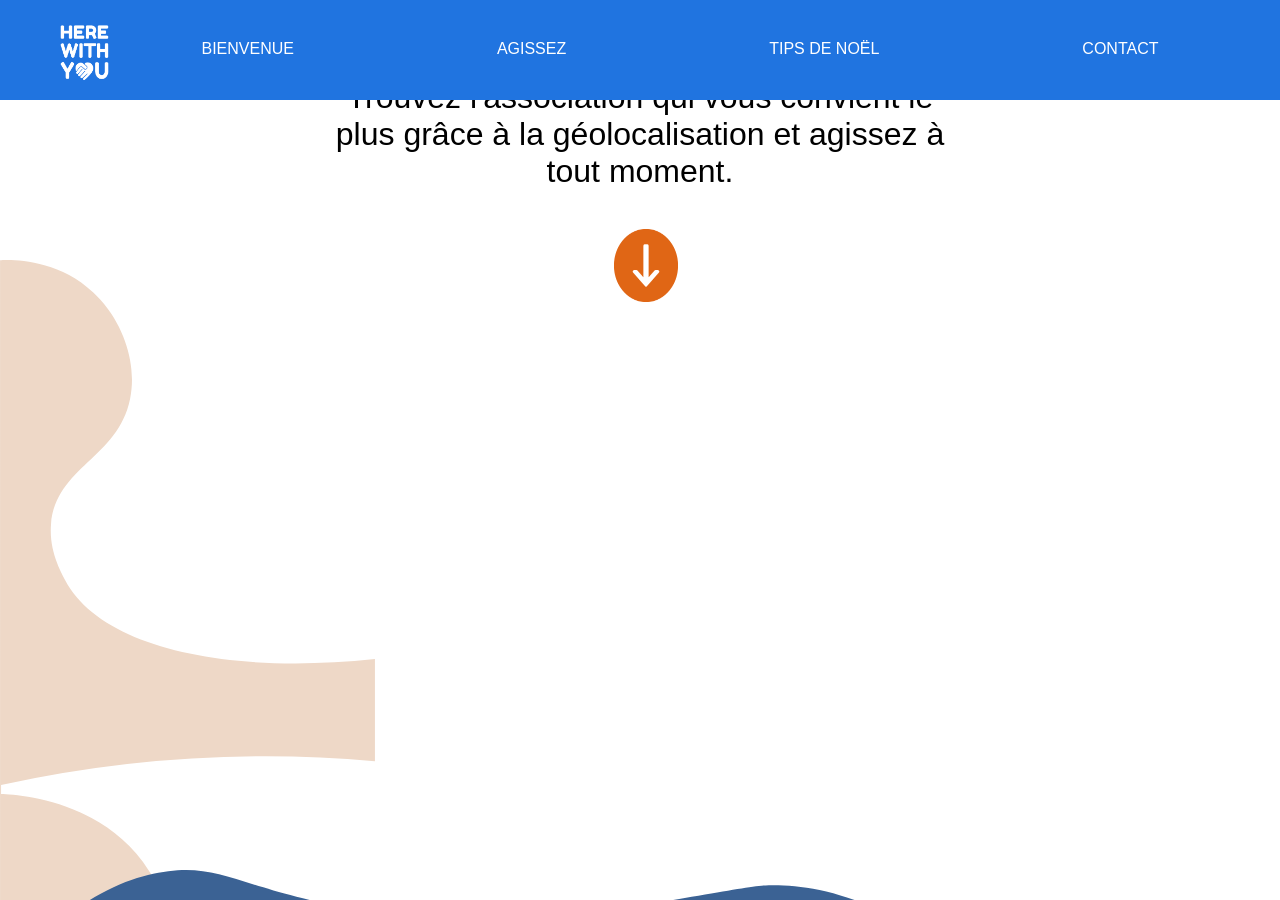
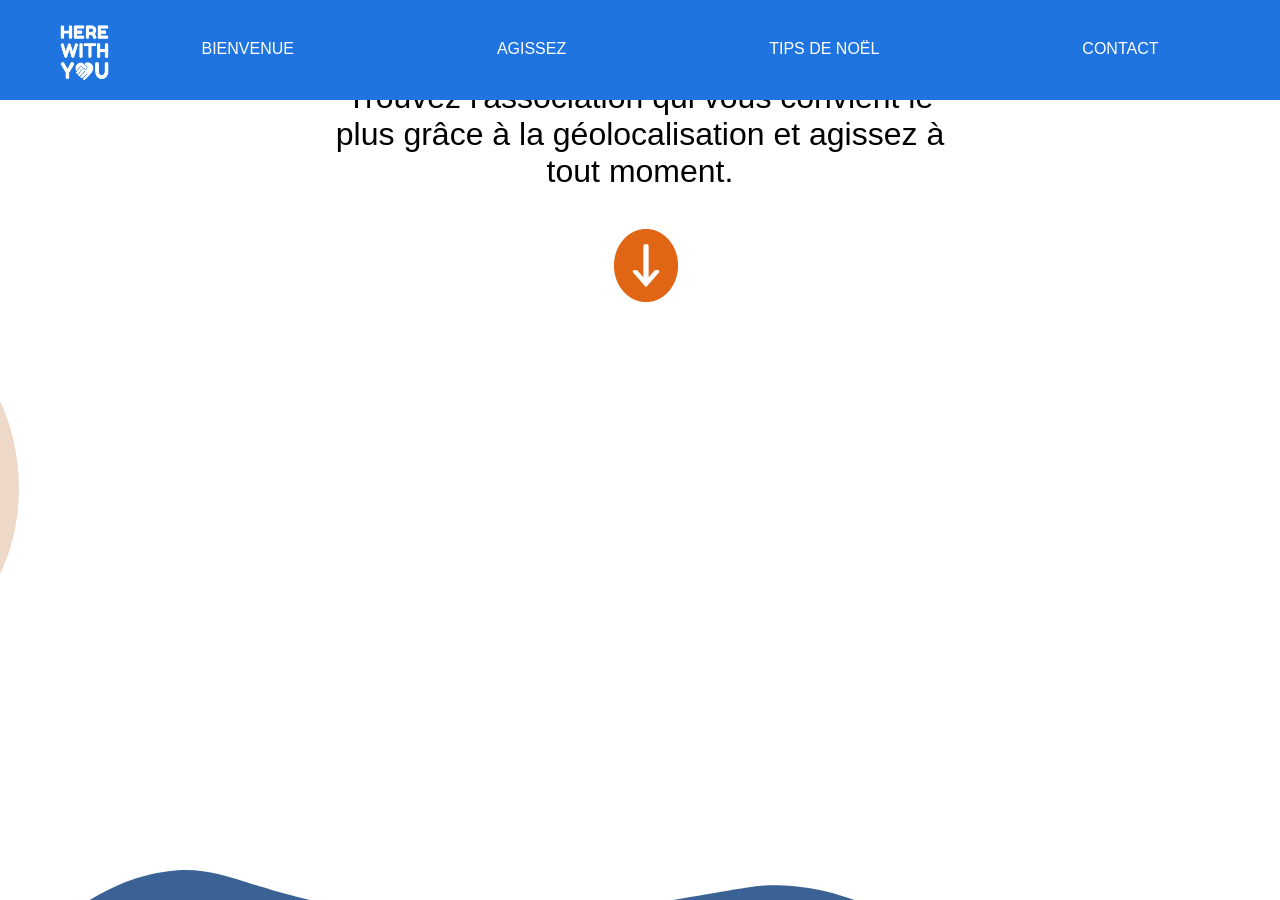
Before and after one commit to najouille/maindanslamain, a Jekyll site: the page built from index.md, in a window 1280 px wide and 900 px high, scrolled down 710 px. Built offline with Jekyll 4.4.1, drawn with Linux system fonts in a browser that asks for light colours.

Commit message:
background quasiment fini

```diff
--- a/_includes/tipsNoel/tipstext.html
+++ b/_includes/tipsNoel/tipstext.html
@@ -1,4 +1,3 @@
-<div id="tipsnoel" class="imagenoel-titre"><img  src="assets/images/tips/titrenoel.png" alt="" /></div>
 <div class="tipsintrotext">
     <div class="texthaut">
         <p>Pendant les fêtes,<br> pensez à appliquer les <br> gestes barrières.</p>
--- a/_sass/background.scss
+++ b/_sass/background.scss
@@ -7,7 +7,7 @@
         background: url(../images/svg/Wave1.svg) 0% 0px no-repeat,
                     url(../images/svg/Wave2.svg) right 270px no-repeat,
                     url(../images/svg/shape5.svg) 0% 1560px no-repeat,
-                    url(../images/svg/Wave3.svg) left 950px no-repeat;
+                    url(../images/svg/Wave3.svg) -13% 717px no-repeat;
         height: 100em;
         width: 100%;
     }
@@ -16,13 +16,18 @@
     display: flex;
     justify-content: space-between;
     flex-wrap: wrap;
-    background: url(../images/svg/fil2.svg) 0% 1622px no-repeat,
+    background: url(../images/svg/formetitre.svg) 50% 0px no-repeat,
                 url(../images/svg/fil4.svg) -53% 2294px no-repeat,
                 url(../images/svg/fil3.svg) 117% 981px no-repeat,
                 url(../images/svg/fil1.svg) 160% 402px no-repeat,
+                url(../images/svg/fil6.svg) 153% bottom no-repeat,
                 url(../images/svg/shape5.svg) 0% -40px no-repeat,
+                url(../images/svg/fil2.svg) 0% 1622px no-repeat,
                 url(../images/svg/shape4.svg) 100% 700px no-repeat,
-                url(../images/svg/shape2.svg) -5% 1316px no-repeat;
+                url(../images/svg/shape2.svg) -5% 1316px no-repeat,
+                url(../images/svg/shape1.svg) 0% 0px no-repeat,
+                url(../images/svg/shape3.svg) -1% 2652px no-repeat,
+                url(../images/svg/shape6.svg) right 1763px no-repeat;
 
 
 
--- a/_sass/carrousel.scss
+++ b/_sass/carrousel.scss
@@ -91,6 +91,7 @@
     .tns-controls{
         display: flex;
         justify-content: space-around;
+        margin: 20px 0px 40px 0px;
         button{
             background-color:#E06615;
             border: none;
@@ -116,6 +117,7 @@
     .tns-nav{
         display: flex;
         justify-content: center;
+        margin: 20px 0px 40px 0px;
         .tns-nav-active{
             background-color:#E06615;
             border: none;
--- a/_sass/tipsnoel.scss
+++ b/_sass/tipsnoel.scss
@@ -93,7 +93,7 @@
             line-height: 1.3;
             text-align: left;
             align-self: flex-start;
-            margin: 85px 35px 45px 0px;
+            margin: 181px 35px 45px 0px;
             width: 80%;
         }
 
@@ -113,7 +113,7 @@
             line-height: 1.2;
             text-align: right;
             align-self: flex-end;
-            margin: 0px 0px 200px 0px;
+            margin: 0px 0px 70px 0px;
             width: 80%;
         }
     }
```
Also changed, not shown: Gemfile.lock (added), assets/images/svg/Wave3.svg, assets/images/svg/fil6.svg (added), assets/images/svg/formetitre.svg (added), assets/images/svg/shape3.svg, assets/images/svg/shape6.svg (added), assets/images/svg/titre.svg (added).
